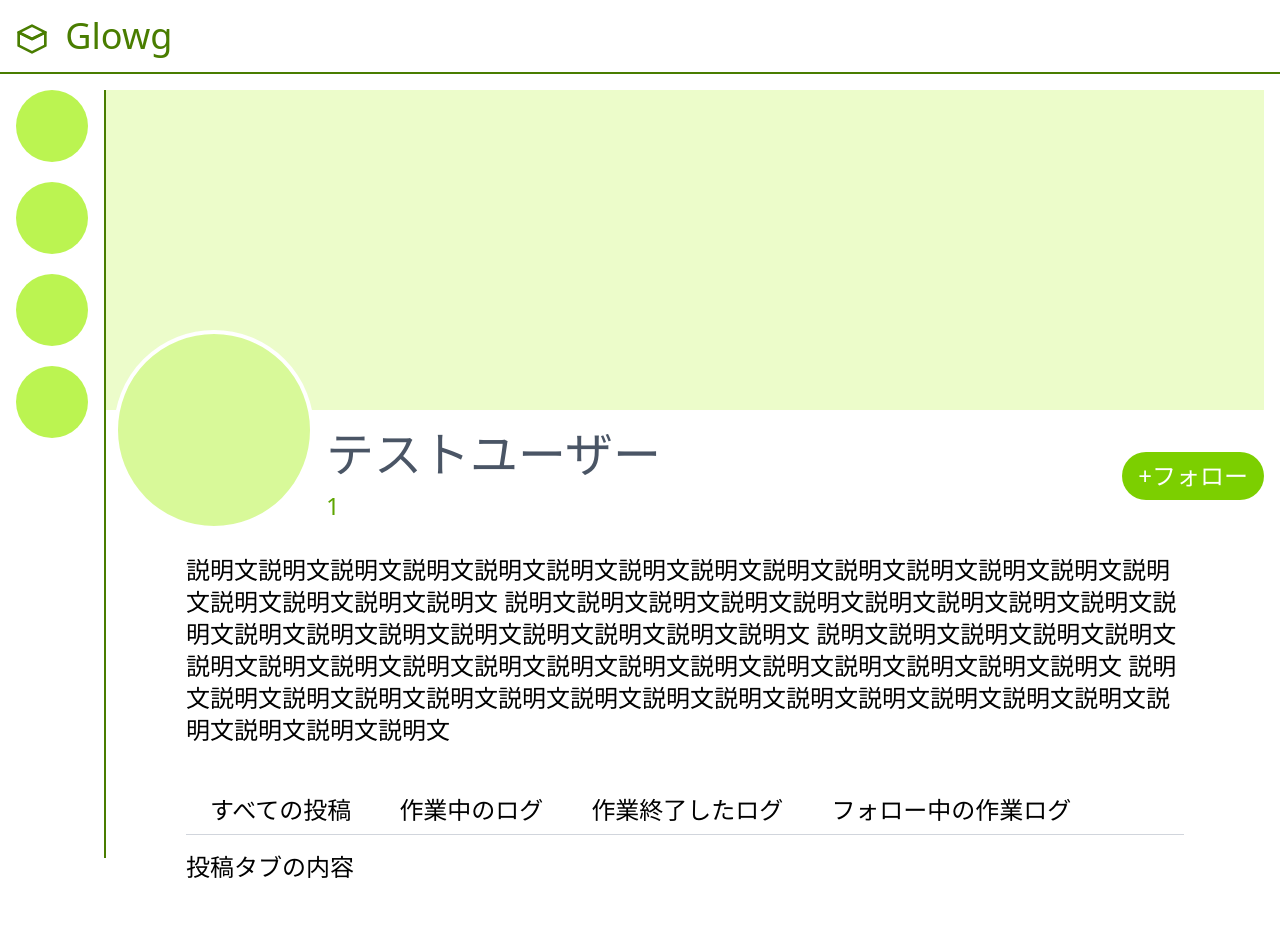
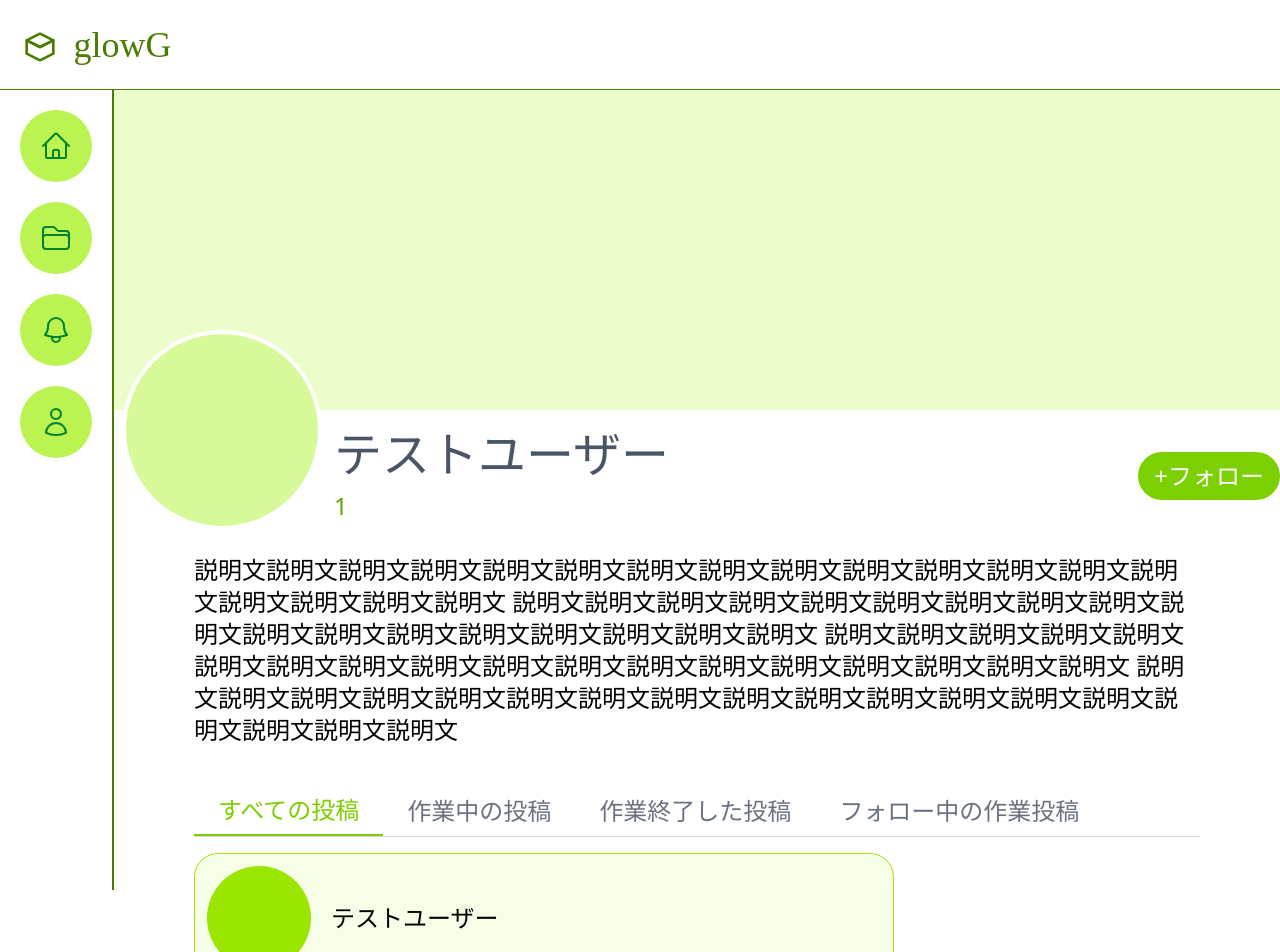
Before and after one commit to mabotofu06/glowg-ui, a SvelteKit app: page /user/1 in a window 1280 px wide. Shown: the top 952 px of the page. Before the commit the page ends 883 px from the top, so only its background shows below. Built offline with nearby package versions, Linux system fonts and the light colour scheme.

Commit message:
デモ画面作成中

```diff
--- /dev/null
+++ b/src/lib/components/molecules/PostCard.svelte
@@ -0,0 +1,8 @@
+<div class="post border border-lime-400 bg-lime-50 w-[700px] h-[600px] mb-5 rounded-3xl p-3">
+  <div class="flex items-center">
+    <div class="w-26 h-26 bg-lime-400 rounded-full me-5"></div>
+    テストユーザー
+  </div>
+  <s>作業中
+
+</div>
--- a/src/routes/+layout.svelte
+++ b/src/routes/+layout.svelte
@@ -1,21 +1,32 @@
-<header class="bg-white text-lime-700 text-4xl p-4 border-b-2 border-lime-700">
-
+<header class="bg-white text-lime-700 text-4xl p-6 border-b border-lime-700">
 	<h1>
 	<svg xmlns="http://www.w3.org/2000/svg" class="h-8 w-8 inline-block mr-2" viewBox="0 0 24 24" fill="none" stroke="currentColor" stroke-width="2" stroke-linecap="round" stroke-linejoin="round">
 		<path d="M12 2L2 7l10 5 10-5L12 2z"></path>
 		<path d="M2 17l10 5 10-5V7L12 12 2 7v10z"></path>
 	</svg>
-	Glowg
+	<span style="font-family: 'Segoe Print', cursive;">glowG</span>
 	</h1>
 </header>
 
-<main class="flex h-full p-4">
-	<div class="flex flex-col border-r-2 border-lime-700 pr-4 ">
-		<div class="w-18 h-18 bg-lime-300 rounded-full mb-5"></div>
-		<div class="w-18 h-18 bg-lime-300 rounded-full mb-5"></div>
-		<div class="w-18 h-18 bg-lime-300 rounded-full mb-5"></div>
-		<div class="w-18 h-18 bg-lime-300 rounded-full mb-5"></div>
+<main class="flex h-full">
+	<!-- svelte-ignore a11y_no_static_element_interactions -->
+	<div class="flex flex-col border-r-2 border-lime-700 px-5 pt-5">
+
+		{#each MENU_LIST as menu}
+		<!-- svelte-ignore a11y_click_events_have_key_events -->
+		<!-- svelte-ignore event_directive_deprecated -->
+		<div
+			class="flex justify-center items-center w-18 h-18 bg-lime-300 rounded-full mb-5 text-green-700"
+			on:click={() => onMenuClick(menu.path)}
+		>
+			<svg xmlns="http://www.w3.org/2000/svg" fill="none" viewBox="0 0 24 24" stroke-width="1.5" stroke="currentColor" class="size-8">
+				<path stroke-linecap="round" stroke-linejoin="round" d={menu.path_d} />
+			</svg>
+		</div>
+		{/each}
+
 	</div>
+
 	<div class="timeline w-full">
 		{@render children()}
 	</div>
@@ -25,6 +36,18 @@
 	import '../app.css';
 
 	let { children } = $props();
+
+
+	const onMenuClick = (path: string) => {
+		window.location.href = path
+	};
+
+	const MENU_LIST = [
+		{label:'Home'           , path:'/'               , path_d: 'm2.25 12 8.954-8.955c.44-.439 1.152-.439 1.591 0L21.75 12M4.5 9.75v10.125c0 .621.504 1.125 1.125 1.125H9.75v-4.875c0-.621.504-1.125 1.125-1.125h2.25c.621 0 1.125.504 1.125 1.125V21h4.125c.621 0 1.125-.504 1.125-1.125V9.75M8.25 21h8.25'},
+		{label:'フォローした投稿', path:'/follow'         , path_d: 'M2.25 12.75V12A2.25 2.25 0 0 1 4.5 9.75h15A2.25 2.25 0 0 1 21.75 12v.75m-8.69-6.44-2.12-2.12a1.5 1.5 0 0 0-1.061-.44H4.5A2.25 2.25 0 0 0 2.25 6v12a2.25 2.25 0 0 0 2.25 2.25h15A2.25 2.25 0 0 0 21.75 18V9a2.25 2.25 0 0 0-2.25-2.25h-5.379a1.5 1.5 0 0 1-1.06-.44Z'},
+		{label:'おしらせ'       , path:'/info'           , path_d: 'M14.857 17.082a23.848 23.848 0 0 0 5.454-1.31A8.967 8.967 0 0 1 18 9.75V9A6 6 0 0 0 6 9v.75a8.967 8.967 0 0 1-2.312 6.022c1.733.64 3.56 1.085 5.455 1.31m5.714 0a24.255 24.255 0 0 1-5.714 0m5.714 0a3 3 0 1 1-5.714 0'},
+		{label:'アカウント'     , path:'/user/@test_user', path_d: 'M15.75 6a3.75 3.75 0 1 1-7.5 0 3.75 3.75 0 0 1 7.5 0ZM4.501 20.118a7.5 7.5 0 0 1 14.998 0A17.933 17.933 0 0 1 12 21.75c-2.676 0-5.216-.584-7.499-1.632Z'},
+	]
 </script>
 
 <style>
--- a/src/routes/+page.svelte
+++ b/src/routes/+page.svelte
@@ -3,8 +3,10 @@
 </script>
 
 <div class="flex h-full">
-  <div class="flex flex-col w-full h-hull overflow-y-auto mx-3">
+  <div class="flex flex-col w-full h-full overflow-y-auto mx-3">
     <div class="post border border-lime-400 bg-lime-50 w-[700px] h-[500px] mb-5 rounded-3xl"></div>
+    <div class="post border border-lime-400 bg-lime-50 w-[700px] h-[500px] mb-1 rounded-3xl"></div>
+    <div class="post border border-lime-400 bg-lime-50 w-[700px] h-[500px] mb-1 rounded-3xl"></div>
     <div class="post border border-lime-400 bg-lime-50 w-[700px] h-[500px] mb-1 rounded-3xl"></div>
     <!-- Svelteカレンダーコンポーネント例（svelte-calendarなどを使う場合） -->
   </div>
--- a/src/routes/user/[id]/+page.svelte
+++ b/src/routes/user/[id]/+page.svelte
@@ -21,44 +21,36 @@
 
   <div class="mt-10 mx-20">
     <div class="flex border-b border-gray-300 mb-4">
-      <button
-        class="px-6 py-2 focus:outline-none"
-        class:selected={activeTab === 'posts'}
-        on:click={() => activeTab = 'posts'}
-      >
-        すべての投稿
-      </button>
-      <button
-        class="px-6 py-2 focus:outline-none"
-        class:selected={activeTab === 'likes'}
-        on:click={() => activeTab = 'likes'}
-      >
-        作業中のログ
-      </button>
-      <button
-        class="px-6 py-2 focus:outline-none"
-        class:selected={activeTab === 'likes'}
-        on:click={() => activeTab = 'likes'}
-      >
-        作業終了したログ
-      </button>
-      <button
-        class="px-6 py-2 focus:outline-none"
-        class:selected={activeTab === 'likes'}
-        on:click={() => activeTab = 'likes'}
-      >
-        フォロー中の作業ログ
-      </button>
+      {#each MENU_LIST as menu}
+        <button
+          class={"px-6 py-2 focus:outline-none" + (activeTab === menu.code ? '  text-lime-500 border-b-2 border-lime-500' : '  text-gray-500')}
+          class:selected={activeTab === menu.code}
+          on:click={() => activeTab = menu.code}
+        >
+          {menu.label}
+        </button>
+      {/each}
     </div>
-    {#if activeTab === 'posts'}
+
+    <div class="min-h-130">
+    {#if activeTab === '0000'}
+      {#each [1,2,3,4,5] as num}
+        <PostCard/>
+      {/each}
+    {:else if activeTab === '0001'}
       <div>
-        投稿タブの内容
+        作業中の内容
       </div>
-    {:else if activeTab === 'likes'}
+    {:else if activeTab === '0002'}
+      <div>
+        作業終了の内容
+      </div>
+    {:else if activeTab === '0003'}
       <div>
         いいねタブの内容
       </div>
     {/if}
+    </div>
   </div>
 
 
@@ -67,11 +59,19 @@
 <script lang="ts">
   import { onMount } from 'svelte';
   import { page } from '$app/stores';
+    import PostCard from '$lib/components/molecules/PostCard.svelte';
 
   let selectedDate = new Date();
   let userId: string;
-  let activeTab: 'posts' | 'likes' = 'posts';
+  let activeTab: string = '0000';
 
   $: userId = $page.params.id;
 
+  const MENU_LIST = [
+    { label: 'すべての投稿', code: '0000' },
+    { label: '作業中の投稿', code: '0001' },
+    { label: '作業終了した投稿', code: '0002' },
+    { label: 'フォロー中の作業投稿', code: '0003' }
+  ];
+
 </script>
```
